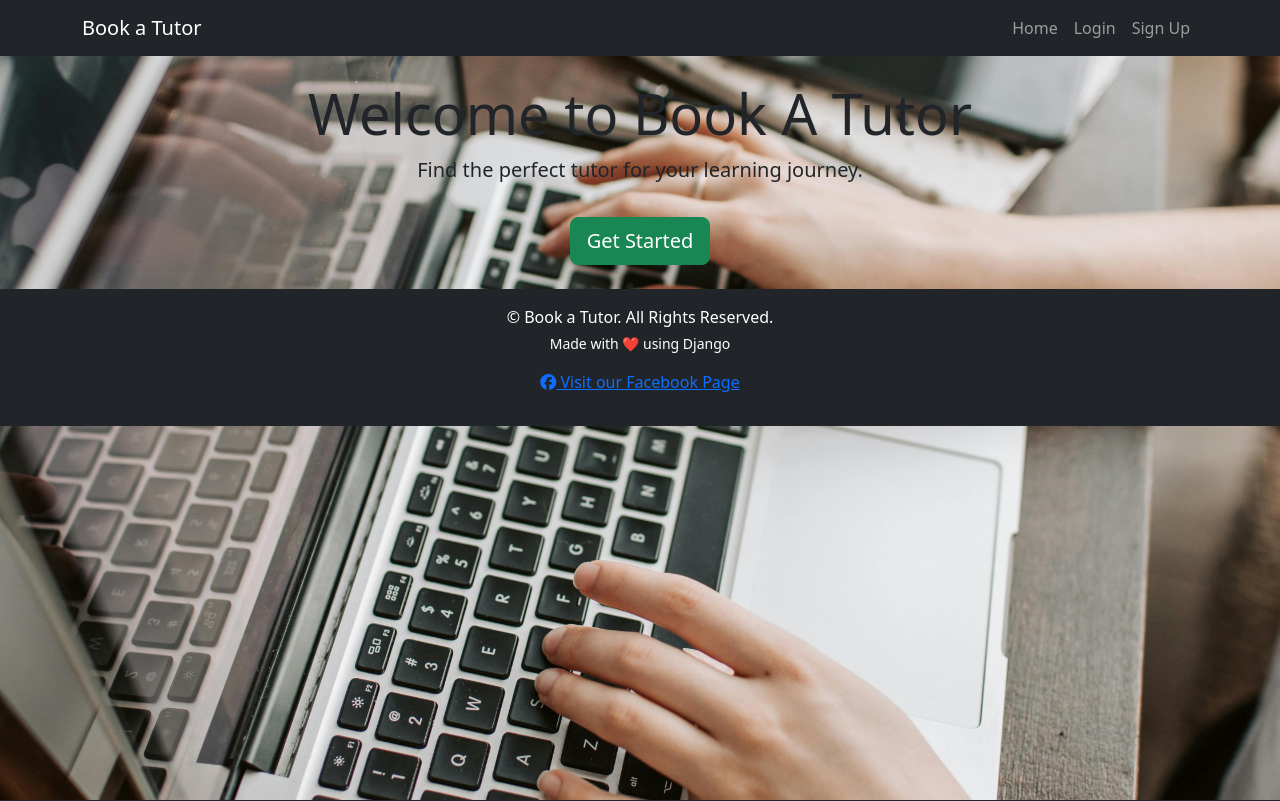
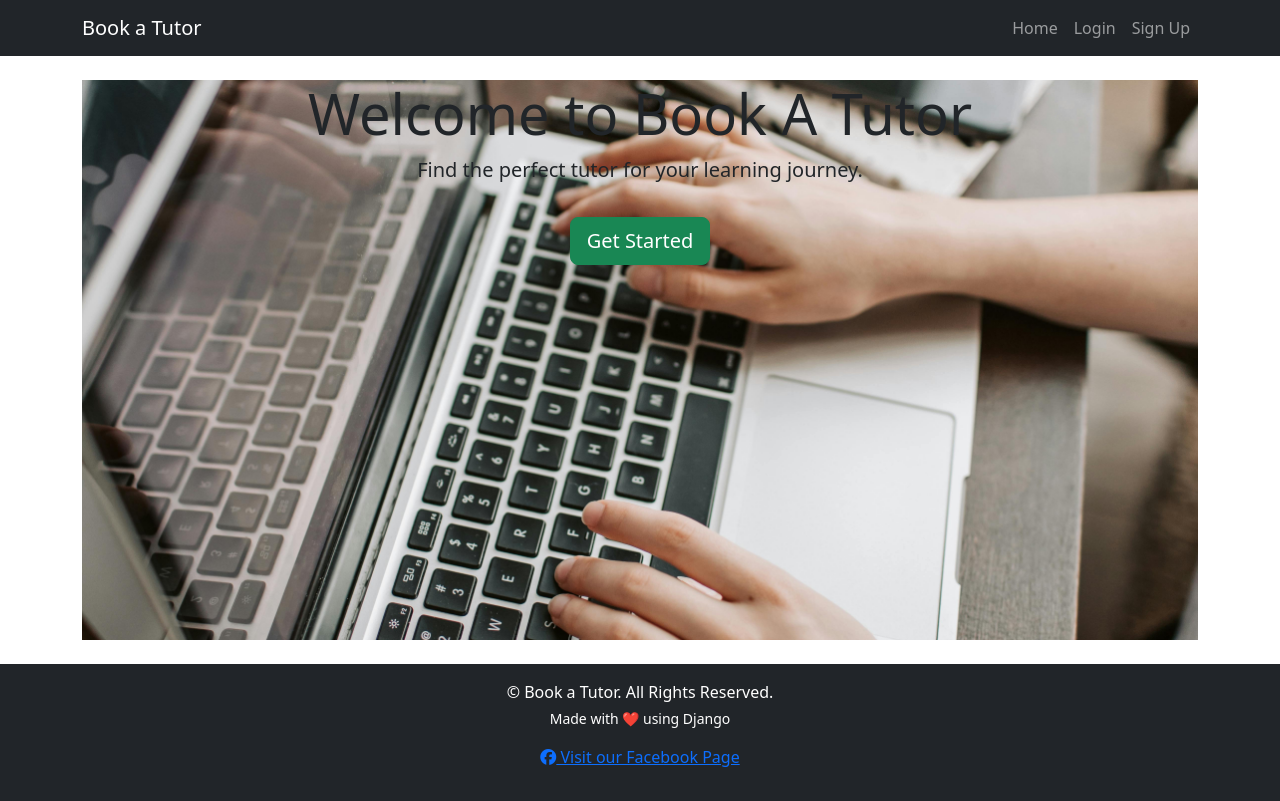
Before and after one commit to Neelp20/BookaTutor, a Django app: page / in a window 1280 px wide. Run offline with Django 3.2, Linux system fonts and the light colour scheme; some libraries are stand-ins or nearby versions.

Commit message:
Add hero image

```diff
--- a/book_a_tutor/settings.py
+++ b/book_a_tutor/settings.py
@@ -168,6 +168,8 @@ USE_TZ = True
 
 STATIC_URL = '/static/'
 
+STATICFILES_DIRS = (os.path.join(BASE_DIR, 'static'),)
+
 # Default primary key field type
 # https://docs.djangoproject.com/en/3.2/ref/settings/#default-auto-field
 
--- a/home/templates/home/index.html
+++ b/home/templates/home/index.html
@@ -5,6 +5,7 @@
 
 {% block content %}
 <div class="text-center">
+    <div class="hero-image">
         <h1 class="display-4">Welcome to Book A Tutor</h1>
         <p class="lead">Find the perfect tutor for your learning journey.</p>
 
@@ -14,4 +15,5 @@
           <a href="{% url 'account_signup' %}" class="btn btn-success btn-lg mt-3">Get Started</a>
         {% endif %}
     </div>
+</div>
 {% endblock %}
--- a/static/css/base.css
+++ b/static/css/base.css
@@ -1,9 +1,21 @@
-html {
+html, body {
     height: 100%;
 }
 
 body {
-    background: url('/media/home-background.jpg') no-repeat center center fixed;
+    display: flex;
+    flex-direction: column;
+}
+
+/* homepage */
+.hero-image {
+    background-image: url("../images/home-background.jpg");
     background-size: cover;
-    height: calc(100vh - 164px);
+    background-position: center;
+    background-repeat: no-repeat;
+    height: 70vh;
+    /* display: flex; */
+    /* align-items: center; */
+    /* justify-content: center; */
+    /* color: white; */
 }
--- a/templates/base.html
+++ b/templates/base.html
@@ -48,16 +48,16 @@
 
     <header class="container-fluid fixed-top"></header>
 
-    <main class="container mt-4"></main>
+    <main class="container mt-4">
+      {% block content %}
+      {% endblock %}
+    </main>
 
     {% if messages %}
        <div class="message-container"></div>
     {% endif %}
 
     {% block page_header %}
-    {% endblock %}
-
-    {% block content %}
     {% endblock %}
 
     {% block postloadjs %}
```
Also changed, not shown: static/images/home-background.jpg (renamed from media/home-background.jpg). Lines whose indentation alone changed are shown as unchanged.
